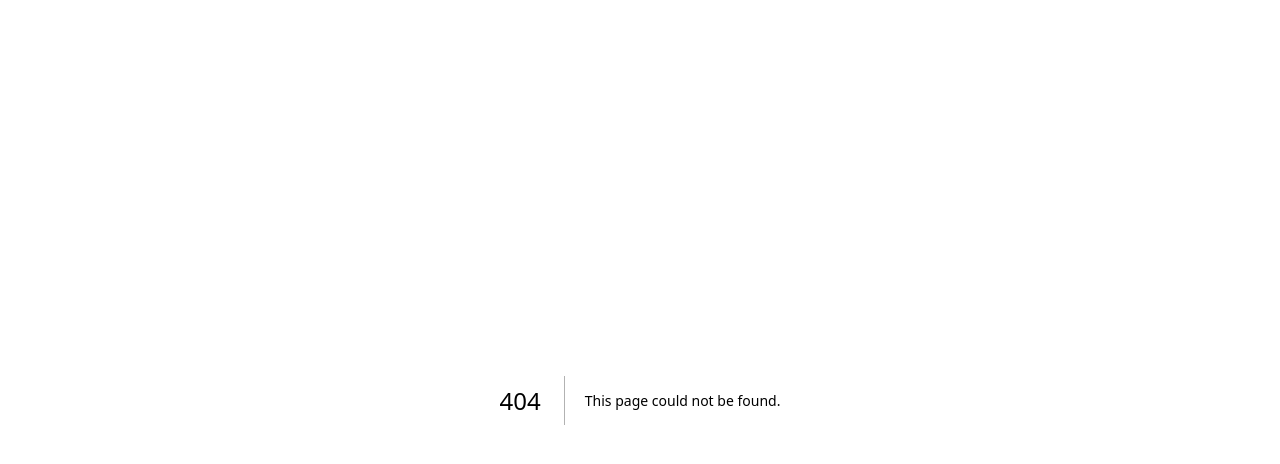
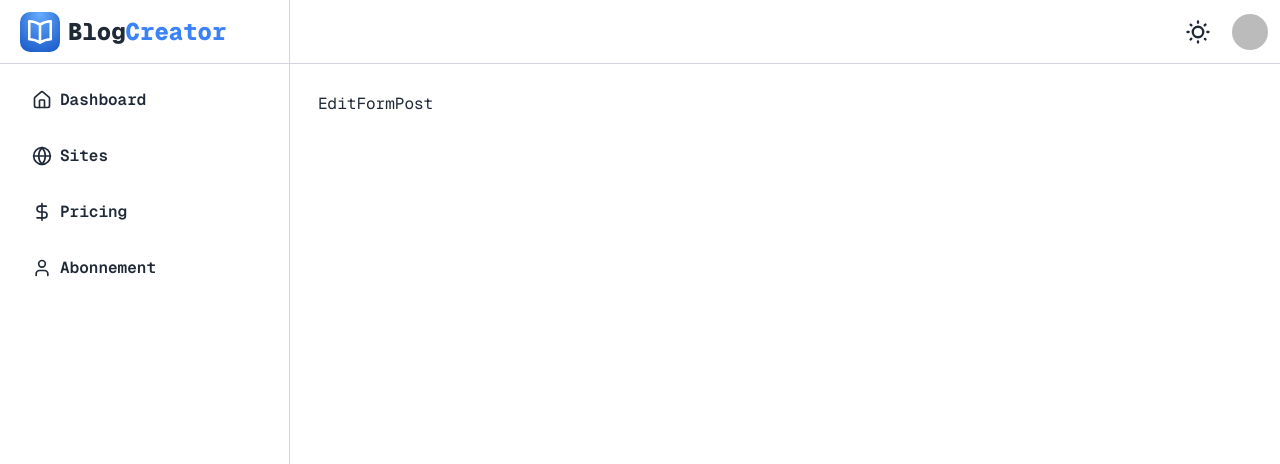
Before and after one commit to KevinPgn/SAAS-Site-Blog-Particulier, a Next.js app: page /profile/dashboard/1/edit/1 in a window 1280 px wide. Before the commit this address had no page. Shown: the top 464 px of the page. Built offline with nearby package versions, Linux system fonts and the light colour scheme; no server answers; the database is empty; sample sign-in values are in the browser's storage.

Commit message:
page dit

```diff
--- /dev/null
+++ b/src/app/profile/dashboard/[siteId]/edit/[editPostId]/page.tsx
@@ -0,0 +1,31 @@
+import { EditFormPost } from '@/components/dashboard/editPost/EditFormPost'
+import React from 'react'
+import prisma from '@/lib/prisma'
+
+interface EditPostPageProps {
+    params: {
+        siteId: string
+        editPostId: string
+    }
+}
+
+const EditPostPage = async ({ params }: EditPostPageProps) => {
+  const { siteId, editPostId } = params
+
+  const post = await prisma.post.findUnique({
+    where: {
+        id: editPostId,
+        siteId: siteId
+    }
+  })
+
+  console.log(post)
+
+    return (
+    <section className='w-full overflow-auto p-7 flex-1'>
+        <EditFormPost />
+  </section>
+  )
+}
+
+export default EditPostPage
--- /dev/null
+++ b/src/components/dashboard/editPost/EditFormPost.tsx
@@ -0,0 +1,5 @@
+export const EditFormPost = () => {
+  return <>
+    <div>EditFormPost</div>
+  </>
+}
--- a/src/components/dashboard/siteDetail/Ellipsis.tsx
+++ b/src/components/dashboard/siteDetail/Ellipsis.tsx
@@ -2,14 +2,18 @@
 import { Ellipsis } from "lucide-react"
 import { deletePost } from "@/server/Actions"
 import {DropdownMenu, DropdownMenuContent, DropdownMenuItem, DropdownMenuTrigger, DropdownMenuLabel, DropdownMenuSeparator} from "@/components/ui/dropdown-menu"
+import { useRouter } from "next/navigation"
 
 export const Ellipsiss = ({ postId, siteId }: { postId: string, siteId: string }) => {
+  const router = useRouter()
+
   return <>
     <DropdownMenu>
       <DropdownMenuTrigger className="text-gray-500"><Ellipsis size={18} /></DropdownMenuTrigger>
       <DropdownMenuContent>
         <DropdownMenuLabel>Actions</DropdownMenuLabel>
         <DropdownMenuSeparator />
+        <DropdownMenuItem onClick={() => router.push(`/profile/dashboard/${siteId}/edit/${postId}`)}>Edit</DropdownMenuItem>
         <DropdownMenuItem onClick={() => deletePost({ postId, siteId })}>Delete</DropdownMenuItem>
       </DropdownMenuContent>
     </DropdownMenu>
```
Also changed, not shown: 1 other file (tests, documents, lock files or other folders).
